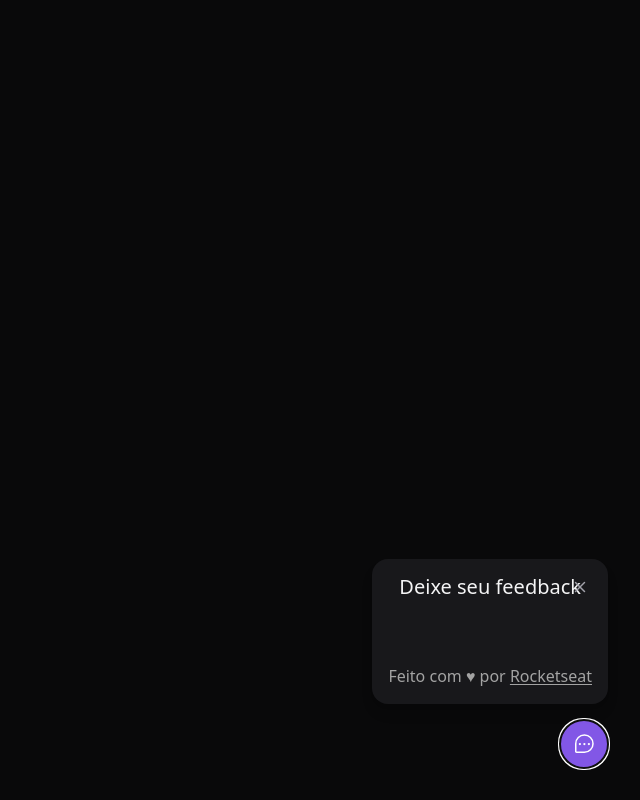
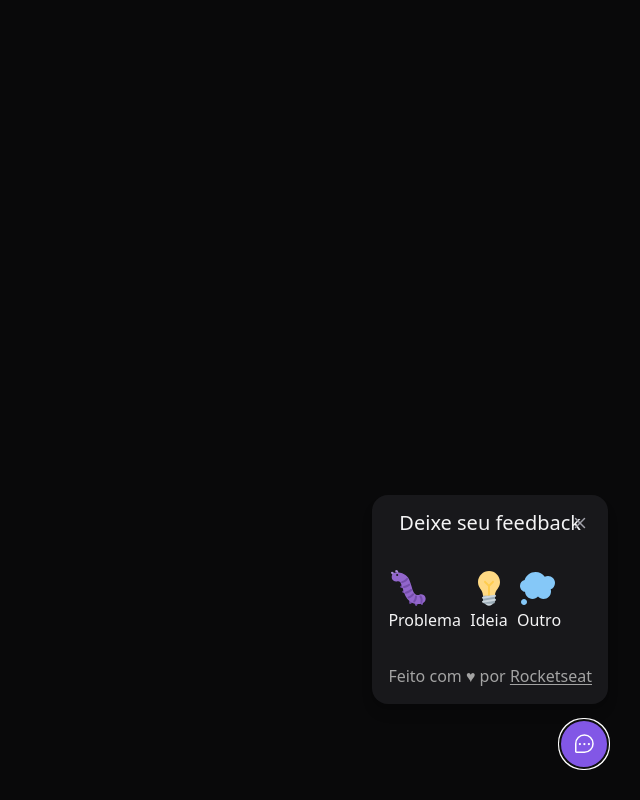
Before and after one commit to AloisioFernandes/NLW8-Return, a React (Vite) app in the folder web/: page / in a window 1280 px wide. Both pictures are taken after a click on the button "Feedback". Shown: the whole page, without its empty margins (640-1280 px from the left). Built offline with nearby package versions, Linux system fonts and the light colour scheme.

Commit message:
Botões de feedback.

```diff
--- a/web/src/components/WidgetForm.tsx
+++ b/web/src/components/WidgetForm.tsx
@@ -38,7 +38,14 @@ export function WidgetForm() {
       </header>
 
       <div className="flex py-8 gap-2 w-full">
-
+        {Object.entries(feedbackTypes).map(([key, value]) => {
+          return (
+            <button>
+              <img src={value.image.source} alt={value.image.alt} />
+              <span>{value.title}</span>
+            </button>
+          )
+        })}
       </div>
 
       <footer className="test-xs text-neutral-400">
```
